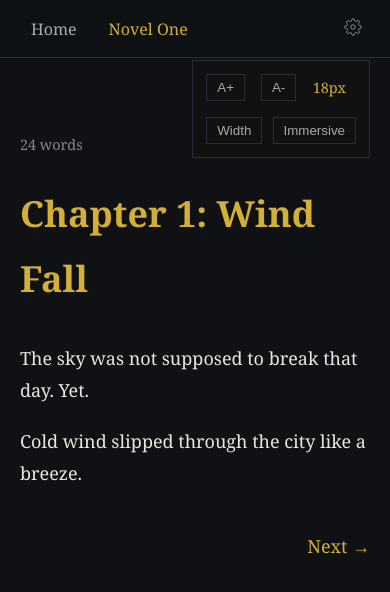
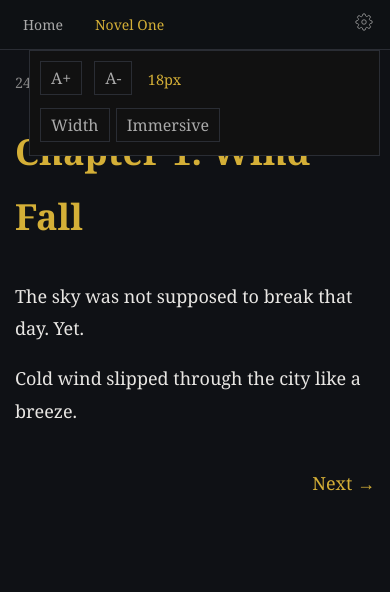
Before and after one commit to aggverse/aggverse.github.io, a website: page novels/novel-1/chapter-1.html in a window 390 px wide. Both pictures are taken after a click on the button 353 px from the left and 28 px from the top of the page. Drawn offline with Linux system fonts and the light colour scheme.

Commit message:
update content

```diff
--- a/assets/style.css
+++ b/assets/style.css
@@ -1,62 +1,138 @@
+/*
+  Cleaned styles for aggverse.github.io
+  - grouped sections
+  - removed duplicates
+  - consistent spacing
+  - easier override order
+*/
+
+/* Base */
+:root {
+  --bg: #0f1115;
+  --bg-dark: #111;
+  --bg-alt: #151821;
+  --border: #2a2d34;
+  --text: #e8e6e3;
+  --muted: #888;
+  --primary: #d4af37;
+  --interactive: #aaa;
+  --accent: #d4af37;
+  --text-body: #e8e6e3;
+}
+
+* {
+  box-sizing: border-box;
+}
+
 body {
   margin: 0;
-  background: #0f1115;
-  color: #e8e6e3;
+  background: var(--bg);
+  color: var(--text-body);
   font-family: 'Georgia', serif;
+  transition: background 0.3s ease;
 }
 
-/* NAVBAR */
+a {
+  color: inherit;
+}
+
+button,
+.icon-btn,
+.nav-btn {
+  font: inherit;
+}
+
+.hidden {
+  display: none !important;
+}
+
+/* Navigation */
 .navbar {
   position: sticky;
   top: 0;
+  width: 100%;
+  display: flex;
+  justify-content: space-between;
+  align-items: center;
   background: rgba(15,17,21,0.9);
-  padding: 15px 30px;
-  border-bottom: 1px solid #2a2d34;
+  border-bottom: 1px solid var(--border);
+  padding: 10px 20px;
+  z-index: 500;
+  transition: opacity 0.3s ease, transform 0.3s ease;
 }
 
 .logo {
-  color: #d4af37;
+  color: var(--primary);
   text-decoration: none;
   font-size: 1.2rem;
 }
 
-/* LAYOUT */
-.container {
+.nav-left {
+  display: flex;
+  gap: 10px;
+}
+
+.nav-btn,
+.nav-current {
+  text-decoration: none;
+  color: var(--interactive);
+  padding: 5px 10px;
+  border: 1px solid transparent;
+  transition: color 0.2s ease, border-color 0.2s ease;
+}
+
+.nav-btn:hover {
+  color: var(--primary);
+  border-color: var(--border);
+}
+
+.nav-btn:last-child,
+.nav-current,
+.nav-btn.active {
+  color: var(--primary);
+}
+
+.icon-btn {
+  background: transparent;
+  border: none;
+  color: var(--interactive);
+  cursor: pointer;
+  padding: 5px;
+  transition: color 0.2s ease;
+}
+
+.icon-btn:hover {
+  color: var(--primary);
+}
+
+/* Reader shell */
+.container,
+.reader {
   max-width: 800px;
-  margin: auto;
+  margin: 0 auto;
   padding: 40px 20px;
 }
 
-.title {
-  color: #d4af37;
+.reader {
+  line-height: 1.8;
+  animation: fadeIn 0.5s ease;
+  transition: max-width 0.3s ease;
 }
 
-/* NOVEL CARDS */
-.novel-card {
-  display: block;
-  padding: 20px;
-  margin-bottom: 20px;
-  border: 1px solid #2a2d34;
-  text-decoration: none;
-  color: inherit;
-  transition: 0.3s;
+.reader.wide {
+  max-width: 1000px;
 }
 
-.novel-card:hover {
-  border-color: #d4af37;
-  background: #151821;
+#reader {
+  font-size: clamp(16px, 4vw, 20px);
+  transition: font-size 0.2s ease, max-width 0.3s ease;
+  max-width: 700px;
+  margin: 0 auto;
 }
 
-/* READER */
-.reader {
-  max-width: 700px;
-  margin: auto;
-  padding: 60px 20px;
-  line-height: 1.8;
-}
-
+#reader h1,
 .reader h1 {
-  color: #d4af37;
+  color: var(--primary);
   margin-bottom: 30px;
 }
 
@@ -65,122 +141,109 @@ body {
   font-size: 1.05rem;
 }
 
-/* CHAPTER NAV */
-.chapter-nav {
-  display: flex;
-  justify-content: space-between;
-  margin-top: 50px;
+/* Cards */
+.novel-card,
+.chapter-card {
+  display: block;
+  padding: 20px;
+  margin-bottom: 16px;
+  border: 1px solid var(--border);
+  text-decoration: none;
+  color: inherit;
+  transition: border-color 0.3s ease, background 0.3s ease;
 }
 
-.chapter-nav a {
-  color: #d4af37;
+.chapter-card {
+  padding: 15px 20px;
+  margin: 10px 0;
+}
+
+.novel-card:hover,
+.chapter-card:hover {
+  border-color: var(--accent);
+  background: var(--bg-alt);
+}
+
+.chapter-title,
+.title {
+  color: var(--primary);
+}
+
+.novel-card small,
+.word-count {
+  color: var(--muted);
+  display: block;
+  margin-top: 5px;
+  font-size: 0.9rem;
+}
+
+.chapter-link {
+  display: block;
+  padding: 10px 0;
+  color: var(--primary);
   text-decoration: none;
 }
 
-/* PROGRESS BAR */
-#progress-bar {
-  position: fixed;
-  top: 0;
-  left: 0;
-  height: 3px;
-  background: #d4af37;
-  width: 0%;
-  z-index: 1000;
-}
-
-/* SETTINGS PANEL */
-#settings-panel {
-  position: fixed;
-  top: 60px;
-  right: 20px;
-  background: #151821;
-  border: 1px solid #2a2d34;
-  padding: 10px;
-}
-
-.hidden {
-  display: none;
-}
-
-/* CHAPTER LINKS */
-.chapter-link {
-  display: block;
-  padding: 10px 0;
-  color: #d4af37;
-  text-decoration: none;
-}
-
-/* BUTTON */
-button {
-  background: none;
-  border: 1px solid #d4af37;
-  color: #d4af37;
-  padding: 5px 10px;
-  margin: 3px;
-  cursor: pointer;
-}
-
-/* NOVEL CARD */
-.novel-card small {
-  display: block;
-  margin-top: 5px;
-  color: #888;
-}
-
-/* WORD COUNT */
-.word-count {
-  color: #888;
-  margin-bottom: 20px;
-  font-size: 0.9rem;
-}
-
+/* Chapter nav */
 .chapter-nav {
   display: flex;
   justify-content: space-between;
   margin-top: 40px;
 }
 
-.chapter-card {
-  display: block;
-  padding: 15px 20px;
-  margin: 10px 0;
-  border: 1px solid #2a2d34;
+.chapter-nav a {
+  color: var(--primary);
   text-decoration: none;
-  color: inherit;
-  transition: 0.3s;
 }
 
-.chapter-card:hover {
-  border-color: #d4af37;
-  background: #151821;
+/* Progress bar */
+#progress-bar {
+  position: fixed;
+  top: 0;
+  left: 0;
+  height: 3px;
+  background: var(--primary);
+  width: 0;
+  z-index: 1000;
 }
 
-.chapter-title {
-  color: #d4af37;
-  font-size: 1.1rem;
+/* Settings panel */
+#settings-panel {
+  position: fixed;
+  top: 60px;
+  right: 20px;
+  background: var(--bg-dark);
+  border: 1px solid var(--border);
+  padding: 10px;
+  z-index: 1000;
+  min-width: 180px;
+  transition: opacity 0.2s ease;
 }
 
-.reader {
-  animation: fadeIn 0.5s ease;
+#settings-panel.hidden {
+  opacity: 0;
+  pointer-events: none;
 }
 
-@keyframes fadeIn {
-  from { opacity: 0; transform: translateY(8px); }
-  to { opacity: 1; transform: translateY(0); }
+#settings-panel button {
+  background: transparent;
+  border: 1px solid var(--border);
+  color: var(--interactive);
+  padding: 5px 10px;
+  cursor: pointer;
+  transition: border-color 0.2s ease, color 0.2s ease;
+  margin: 0 2px 3px 0;
 }
 
-.reader {
-  max-width: 700px;
-  margin: auto;
+#settings-panel button:hover {
+  border-color: var(--accent);
+  color: #fff;
 }
 
-.reader.wide {
-  max-width: 1000px;
-}
-
-body.immersive .navbar,
-body.immersive #settings-btn {
-  display: none;
+#settings-panel button.active {
+  border-color: var(--accent);
+  color: var(--accent);
+  background: rgba(212, 175, 55, 0.1);
 }
 
 .setting-row {
@@ -191,110 +254,19 @@ body.immersive #settings-btn {
 }
 
 #font-indicator {
-  color: #d4af37;
+  color: var(--primary);
   font-size: 0.9rem;
   min-width: 40px;
   text-align: center;
-}
-
-.hidden {
-  display: none;
-}
-
-#settings-panel button {
-  background: transparent;
-  border: 1px solid #2a2d34;
-  color: #aaa;
-  padding: 5px 10px;
-  cursor: pointer;
-  transition: 0.2s;
-}
-
-#settings-panel button:hover {
-  border-color: #d4af37;
-  color: #fff;
-}
-
-#settings-panel button.active {
-  border-color: #d4af37;
-  color: #d4af37;
-  background: rgba(212, 175, 55, 0.1);
-}
-
-#settings-panel {
-  position: fixed;
-  top: 60px;
-  right: 20px;
-  background: #111;
-  border: 1px solid #2a2d34;
-  padding: 10px;
-  z-index: 1000;
-}
-
-#settings-panel {
-  transition: opacity 0.2s ease;
-}
-
-#settings-panel.hidden {
-  opacity: 0;
-  pointer-events: none;
-}
-
-.navbar {
-  display: flex;
-  justify-content: space-between;
-  align-items: center;
-  padding: 10px 20px;
-  border-bottom: 1px solid #2a2d34;
-}
-
-.nav-left {
-  display: flex;
-  gap: 10px;
-}
-
-.nav-btn {
-  text-decoration: none;
-  color: #aaa;
-  padding: 5px 10px;
-  border: 1px solid transparent;
-  transition: 0.2s;
-}
-
-.nav-btn:hover {
-  color: #d4af37;
-  border-color: #2a2d34;
-}
-
-.nav-btn:last-child {
-  color: #d4af37;
-}
-
-.nav-current {
-  color: #d4af37;
-  padding: 5px 10px;
-}
-
-.icon-btn {
-  background: transparent;
-  border: none;
-  color: #aaa;
-  cursor: pointer;
-  padding: 5px;
-  transition: 0.2s;
-}
-
-.icon-btn:hover {
-  color: #d4af37;
 }
 
 #exit-immersive {
   position: fixed;
   bottom: 20px;
   right: 20px;
-  background: #111;
-  border: 1px solid #d4af37;
-  color: #d4af37;
+  background: var(--bg-dark);
+  border: 1px solid var(--primary);
+  color: var(--primary);
   padding: 8px 12px;
   border-radius: 6px;
   display: none;
@@ -303,3 +275,52 @@ body.immersive #settings-btn {
 body.immersive #exit-immersive {
   display: block;
 }
+
+body.immersive .navbar {
+  opacity: 0;
+  transform: translateY(-10px);
+  pointer-events: none;
+}
+
+body.immersive #reader {
+  max-width: 900px;
+}
+
+body.immersive {
+  background: #0a0a0a;
+}
+
+/* Animations */
+@keyframes fadeIn {
+  from {
+    opacity: 0;
+    transform: translateY(8px);
+  }
+  to {
+    opacity: 1;
+    transform: translateY(0);
+  }
+}
+
+/* Responsive */
+@media (max-width: 600px) {
+  .reader,
+  .container {
+    padding: 15px;
+    max-width: 100%;
+  }
+
+  .navbar {
+    padding: 8px 12px;
+  }
+
+  .nav-btn {
+    font-size: 14px;
+  }
+
+  #settings-panel {
+    right: 10px;
+    top: 50px;
+    width: 90%;
+  }
+}
```
